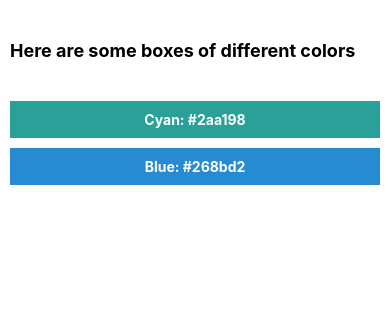
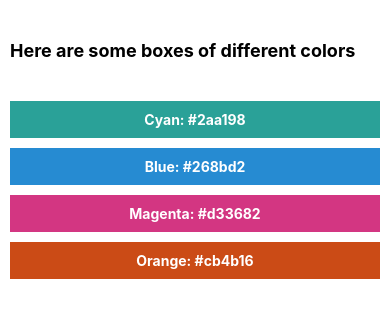
Before and after one commit to simonojok19/awesome-react-native, a React Native app: screen / in a window 390 px wide. Shown: the top 318 px of the page. Built offline with nearby package versions, Linux system fonts and the light colour scheme.

Commit message:
getting started with components

```diff
--- a/App.js
+++ b/App.js
@@ -11,6 +11,12 @@ const App = () => {
           </View>
           <View style={[styles.box, styles.blueBox]}>
               <Text style={[styles.boxText]}>Blue: #268bd2</Text>
+          </View>
+          <View style={[styles.box, styles.magentaBox]}>
+              <Text style={[styles.boxText]}>Magenta: #d33682</Text>
+          </View>
+          <View style={[styles.box, styles.orangeBox]}>
+              <Text style={[styles.boxText]}>Orange: #cb4b16</Text>
           </View>
         </View>
       </SafeAreaView>
@@ -39,6 +45,12 @@ const styles = StyleSheet.create({
   blueBox: {
       backgroundColor: "#268bd2"
   },
+  magentaBox: {
+      backgroundColor: "#d33682"
+  },
+  orangeBox: {
+      backgroundColor: '#cb4b16'
+  },
   boxText: {
       color: "white",
       fontWeight: "bold"
```
